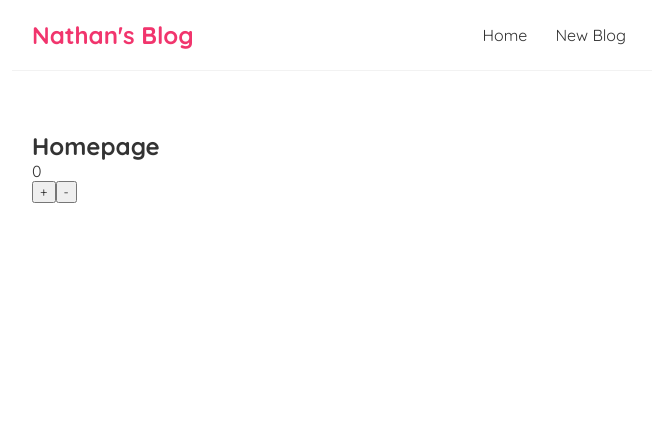
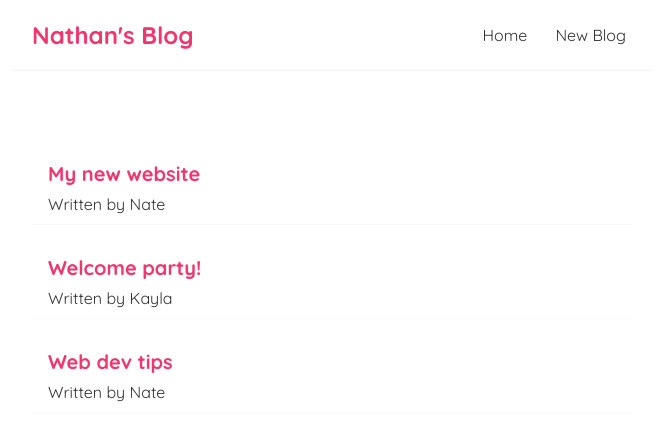
Before and after one commit to Natspectro/vite-react-project, a React (Vite) app: page / in a window 1280 px wide. Shown: the top 440 px of the page, without its empty margins (308-964 px from the left). Built offline with nearby package versions, Linux system fonts and the light colour scheme.

Commit message:
Added blog list and blog list css.

```diff
--- a/src/Home.jsx
+++ b/src/Home.jsx
@@ -1,23 +1,19 @@
 import { useState } from "react";
 
 const Home = () => {
-  // let name = "Shirahoshi";
-  // const [name, setName] = useState("Nathan");
-  const [age, setAge] = useState(0);
-  const handleClick = () => {
-    // setName("Janice");
-    setAge(age + 1);
-  };
-  const handleClickMinus = () => {
-    setAge(age - 1);
-  };
-
+  const [blogs, setBlogs] = useState([
+    { title: "My new website", body: "lorem ipsum...", author: "Nate", id: 1 },
+    { title: "Welcome party!", body: "lorem ipsum...", author: "Kayla", id: 2 },
+    { title: "Web dev tips", body: "lorem ipsum...", author: "Nate", id: 3 },
+  ]);
   return (
     <div className="home">
-      <h2>Homepage</h2>
-      <p>{age}</p>
-      <button onClick={handleClick}>+</button>
-      <button onClick={handleClickMinus}>-</button>
+      {blogs.map((blog) => (
+        <div className="blog-preview" key={blog.id}>
+          <h2>{blog.title}</h2>
+          <p>Written by {blog.author}</p>
+        </div>
+      ))}
     </div>
   );
 };
--- a/src/index.css
+++ b/src/index.css
@@ -33,3 +33,16 @@
   margin: 40px auto;
   padding: 20px;
 }
+.blog-preview {
+  padding: 10px 16px;
+  margin: 20px 0;
+  border-bottom: 1px solid #fafafa;
+}
+.blog-preview:hover {
+  box-shadow: 1px 3px 5px rgba(0, 0, 0, 0.1);
+}
+.blog-preview h2 {
+  font-size: 20px;
+  color: #f1356d;
+  margin-bottom: 8px;
+}
```
